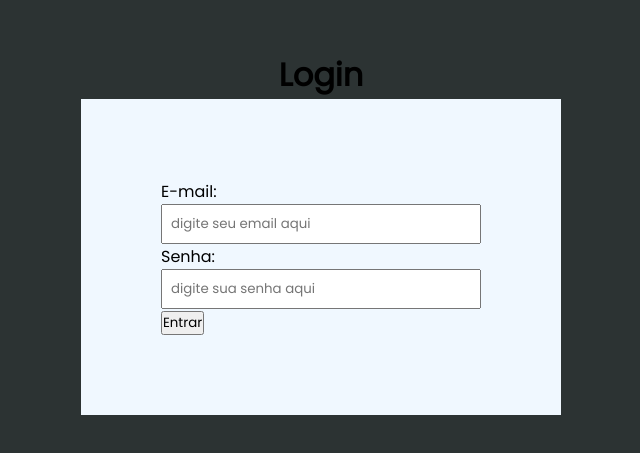
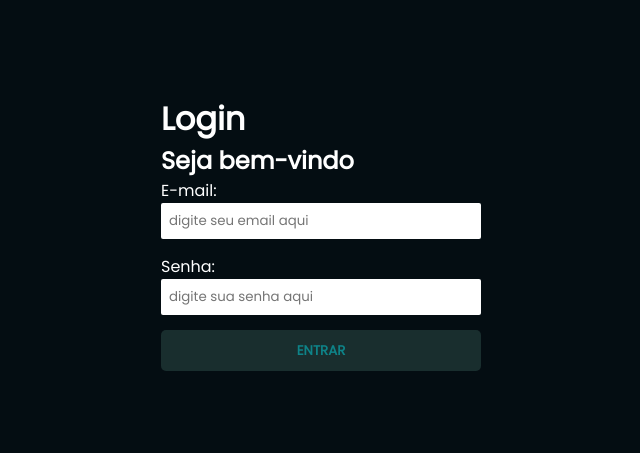
Before and after one commit to BrenerCantuaria/dashboard-fmf, a React (Vite) app: page / in a window 1280 px wide. Shown: the part 167-620 px from the top of the page, without its empty margins (319-959 px from the left). Built offline with nearby package versions, Linux system fonts and the light colour scheme.

Commit message:
estilos da tela de login

```diff
--- a/src/pages/login/Login.module.css
+++ b/src/pages/login/Login.module.css
@@ -1,22 +1,56 @@
 .container {
   height: 100vh;
-  background-color: #2c3333;
+  background-color: #040D12;
   display: flex;
-  flex-direction: column;
   justify-content: center;
   align-items: center;
 }
+.cabecalho{
+  color: white;
+}
+.esquerda {
+  display: none;
+}
+.btn_enviar {
+  cursor: pointer;
+  width: 100%;
+  padding: 0.8em;
+  font-weight: bold;
+  text-transform: uppercase;
+  border-radius: 5px;
+  border: none;
+  color: #0e8388;
+  background-color: #192e2e;
+}
+.btn_enviar:hover {
+  background-color: #193939;
+}
+.content_form,
+label {
+  display: block;
+}
 
+.content_form,
+input {
+  outline: none;
+  border-radius: 2px;
+  border: none;
+}
 .content_form {
   display: flex;
   flex-direction: column;
   justify-self: center;
   align-items: center;
-  gap: 10px;
-  padding: 5rem;
-  background-color: aliceblue;
+  gap: 15px;
+  color: white;
+}
 
+@media (min-width: 756px) {
+  .container {
+    height: 100vh;
+    background-color: #040D12;
+    display: flex;
+    justify-content: center;
+    align-items: center;
+  }
 }
-.content_form,label{
-    display: block;
-}
--- a/src/pages/login/index.jsx
+++ b/src/pages/login/index.jsx
@@ -8,24 +8,30 @@ function Login() {
   const [password, setPassword] = useState("");
   const [email, setEmail] = useState("");
 
-
   const handleLogin = async (e) => {
     e.preventDefault();
-    if (email,password) {
-      const isLogged = await auth.signin(email,password)
+    if ((email, password)) {
+      const isLogged = await auth.signin(email, password);
       if (isLogged) {
         //home
         navigate("/");
-      }else{
-        alert("Falha ao eventuar o login")
+      } else {
+        alert("Falha ao eventuar o login");
       }
     }
   };
 
   return (
     <main className={style.container}>
-      <h1>Login</h1>
-      <form method="post" className={style.content_form} onSubmit={handleLogin}>
+      <div className={style.esquerda}>Logo aqui </div>
+      <div className={style.direita}>
+        <h1 className={style.cabecalho}>Login</h1>
+        <h2 className={style.cabecalho}>Seja bem-vindo</h2>
+        <form
+          method="post"
+          className={style.content_form}
+          onSubmit={handleLogin}
+        >
           <div>
             <label>E-mail:</label>
             <input
@@ -46,8 +52,9 @@ function Login() {
               onChange={(value) => setPassword(value.target.value)}
             />
           </div>
-        <button type="submit">Entrar</button>
+          <button type="submit" className={style.btn_enviar}>Entrar</button>
         </form>
+      </div>
     </main>
   );
 }
```
Lines whose indentation alone changed are shown as unchanged.
